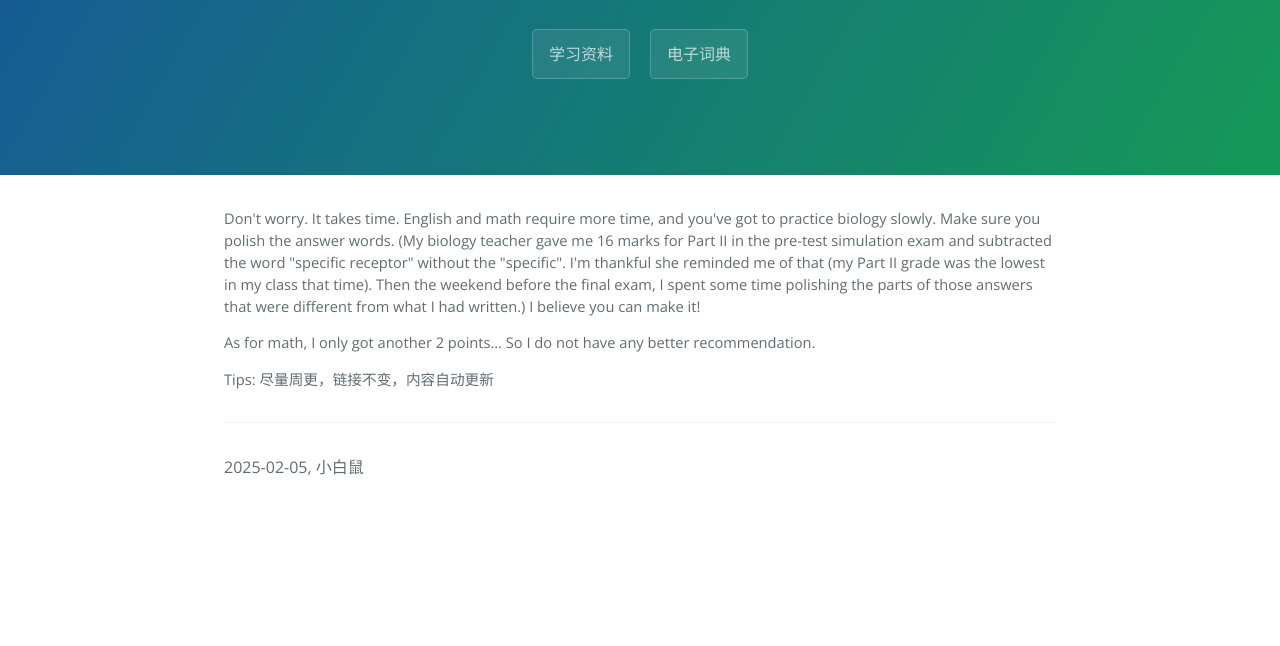
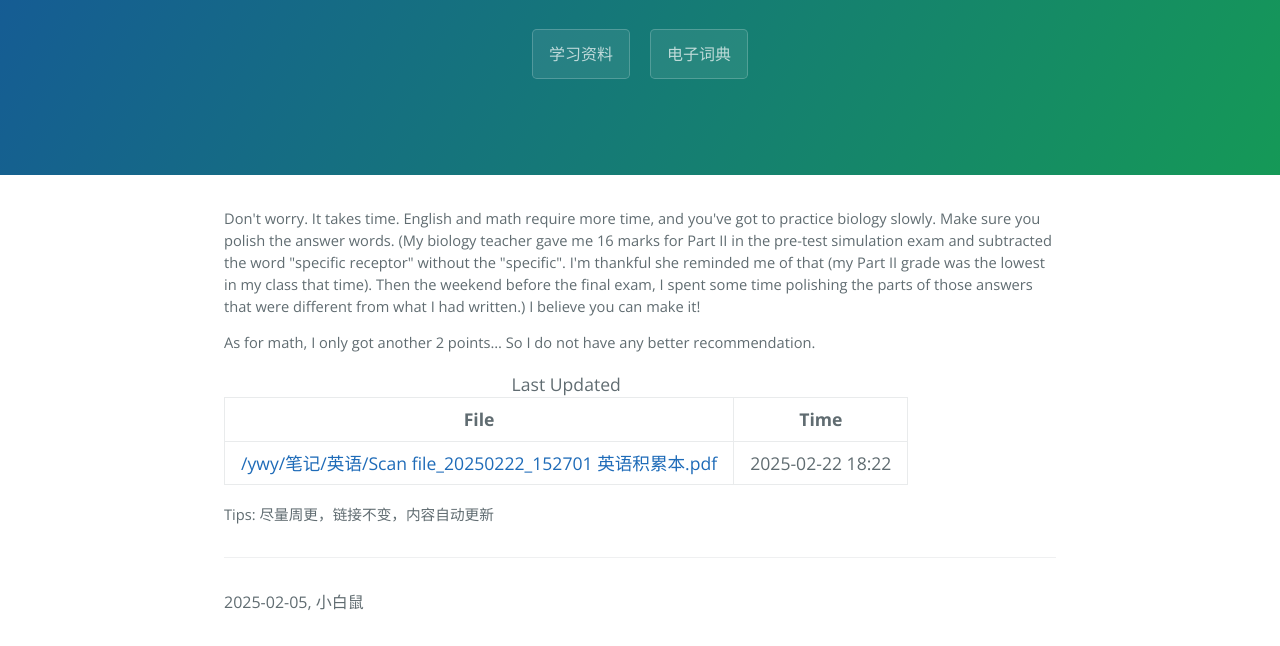
Before and after one commit to idealxbs/idealxbs.github.io, a plain HTML site: page zone/ywy/index.html in a window 1280 px wide. Shown: the part 208-854 px from the top of the page. Before the commit the page ends 800 px from the top, so only its background shows below. Drawn offline with nearby package versions, Linux system fonts and the light colour scheme.

Commit message:
[2025-02-22 18:22] /ywy/笔记/英语/Scan file_20250222_152701 英语积累本.pdf

```diff
--- a/zone/ywy/index.html
+++ b/zone/ywy/index.html
@@ -24,6 +24,23 @@
   <main id="content" class="main-content">
     <p style="font-size: smaller;">Don't worry. It takes time. English and math require more time, and you've got to practice biology slowly. Make sure you polish the answer words. (My biology teacher gave me 16 marks for Part II in the pre-test simulation exam and subtracted the word "specific receptor" without the "specific". I'm thankful she reminded me of that (my Part II grade was the lowest in my class that time). Then the weekend before the final exam, I spent some time polishing the parts of those answers that were different from what I had written.) I believe you can make it! </p>
     <p style="font-size: smaller;">As for math, I only got another 2 points… So I do not have any better recommendation. </p>
+    <div style="margin:1em auto; text-align:center">
+      <table style="margin: auto; justify-content: center; align-items: center;">
+        <caption>Last Updated</caption>
+        <thead>
+          <tr>
+            <th>File</th>
+            <th>Time</th>
+          </tr>
+        </thead>
+        <tbody style="margin: auto; justify-content: center; align-items: center;">
+          <tr>
+            <td><a href="//pan.quark.cn/s/e1320b4f9258#/list/share/078a54d526434b8a847ed480e640980d-ywy/232415792b7147a1ad61fa3cc4e6b7c9-%E7%AC%94%E8%AE%B0/2a332b4f7c5848b88a058f71718112f8-%E8%8B%B1%E8%AF%AD">/ywy/笔记/英语/Scan file_20250222_152701 英语积累本.pdf</a></td>
+            <td>2025-02-22 18:22</td>
+          </tr>
+        </tbody>
+      </table>
+    </div>
     <p style="font-size: smaller;">Tips: 尽量周更，链接不变，内容自动更新</p>
     <footer class="site-footer">
       2025-02-05, 小白鼠
```
